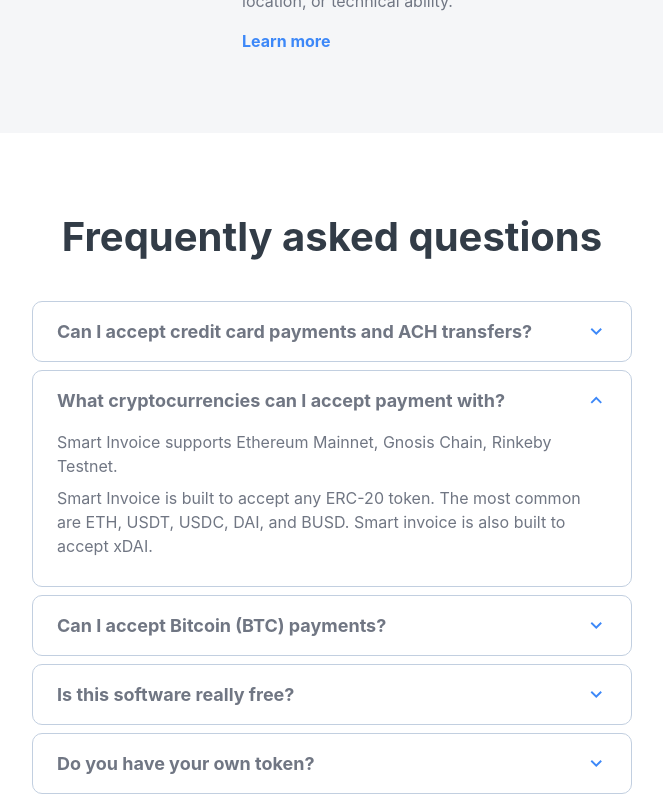
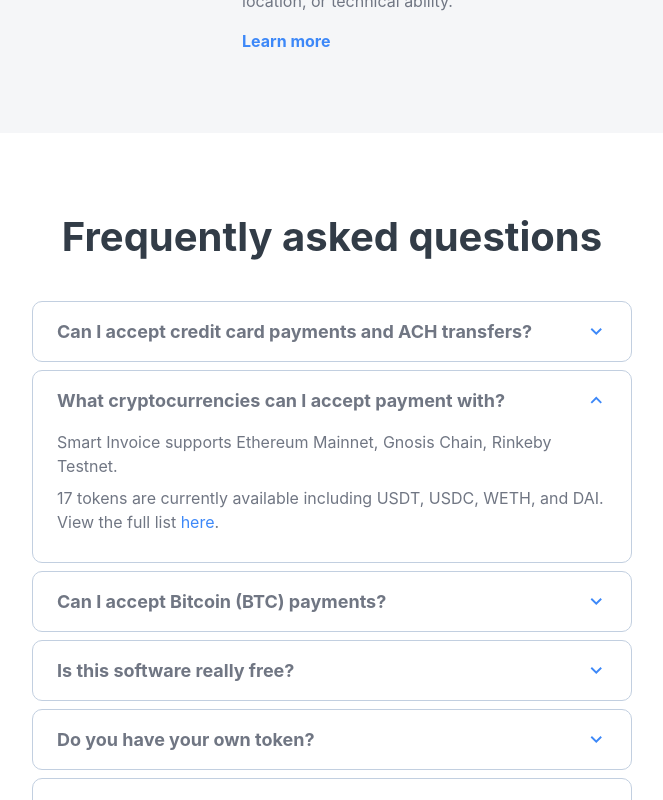
Before and after one commit to raid-guild/smart-invoice-website, a Next.js app: page / in a window 1280 px wide. Both pictures are taken after a click on the button "What cryptocurrencies can I accept payment with?". Shown: the part 4400-5200 px from the top of the page, without its empty margins (308-971 px from the left). Built offline with nearby package versions, Linux system fonts and the light colour scheme.

Commit message:
Revise FAQ item description

```diff
--- a/components/home/FAQ.jsx
+++ b/components/home/FAQ.jsx
@@ -6,6 +6,7 @@
   AccordionPanel,
   Flex,
   Heading,
+  Link,
   Text,
 } from '@chakra-ui/react';
 import React from 'react';
@@ -63,7 +64,7 @@
               Smart Invoice supports Ethereum Mainnet, Gnosis Chain, Rinkeby Testnet.
             </Text>
             <Text>
-              Smart Invoice is built to accept any ERC-20 token. The most common are ETH, USDT, USDC, DAI, and BUSD. Smart invoice is also built to accept xDAI.
+              17 tokens are currently available including USDT, USDC, WETH, and DAI. View the full list <Link textColor="blue.1" href='https://help.smartinvoice.xyz/article/30-what-cryptocurrencies-does-smart-invoice-support' target="_blank" isExternal>here</Link>.
             </Text>
           </AccordionPanel>
         </AccordionItem>
```
